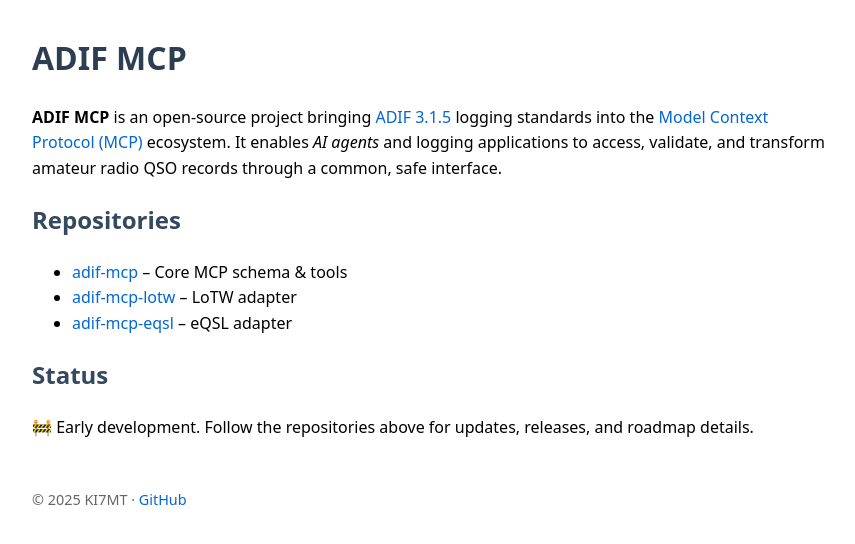
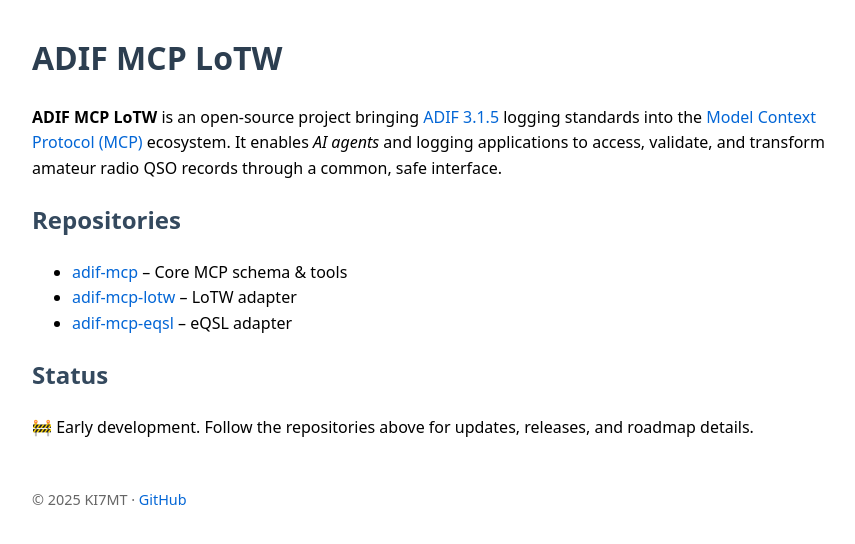
Before and after one commit to KI7MT/adif-mcp-lotw, a plain HTML site: page docs/index.html in a window 1280 px wide. Shown: the whole page, without its empty margins (0-855 px from the left). Drawn offline with Linux system fonts and the light colour scheme.

```diff
--- a/docs/index.html
+++ b/docs/index.html
@@ -24,9 +24,9 @@
 </head>
 <body>
 
-  <h1>ADIF MCP</h1>
+  <h1>ADIF MCP LoTW</h1>
   <p>
-    <strong>ADIF MCP</strong> is an open-source project bringing
+    <strong>ADIF MCP LoTW</strong> is an open-source project bringing
     <a href="https://adif.org.uk/315/ADIF_315.htm" target="_blank">ADIF 3.1.5</a>
     logging standards into the
     <a href="https://modelcontextprotocol.io/" target="_blank">Model Context Protocol (MCP)</a> ecosystem.
```
